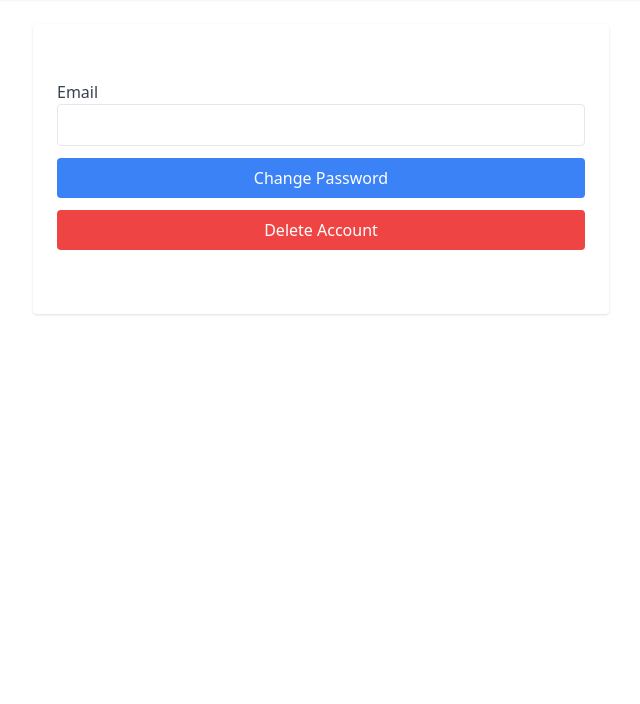
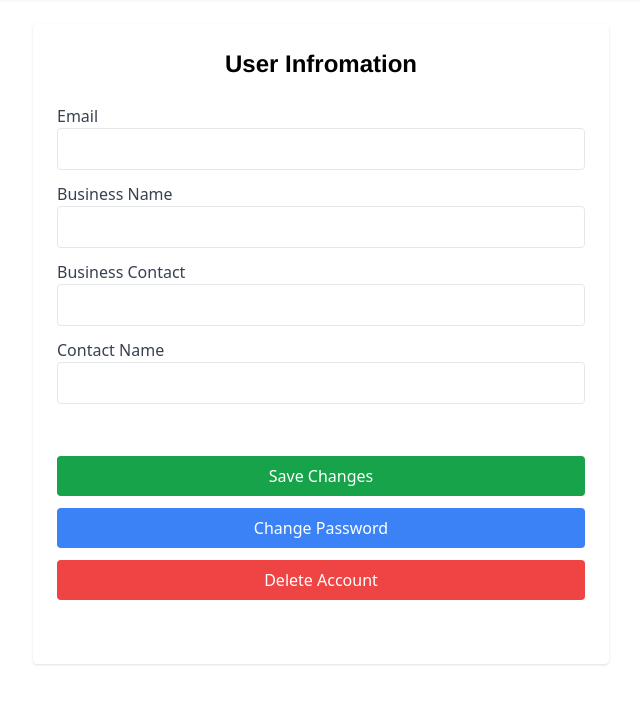
Before and after one commit to abhisheksakibanda/mite-counter, a Django app: template growlivapp/templates/growlivapp/profile.html in a window 1280 px wide. Shown: the part 50-754 px from the top of the page, without its empty margins (319-959 px from the left). Run offline with Django 5.2, Linux system fonts and the light colour scheme; the template is opened without the code that fills it, so the values that code supplies are empty; some libraries are stand-ins or nearby versions.

Commit message:
profile page

```diff
--- a/growlivapp/templates/growlivapp/profile.html
+++ b/growlivapp/templates/growlivapp/profile.html
@@ -12,13 +12,32 @@
 {% block body_block %}
     <main class="p-6 flex-grow">
         <div class="max-w-xl mx-auto">
+            {#        here will be the code for the information#}
             <div class="bg-white p-6 shadow rounded">
-                <div class="flex flex-col items-center pb-10">
-                    <h2 class="text-xl font-semibold mb-2">{{ business.business_name }}</h2>
-                    <div class="text-gray-700 mb-6">{{ business.contact_person_name }}</div>
+                <h1 class="text-2xl font-bold text-center mb-6" style="font-family: Lucinda Grande, Lucinda Sans Unicode, Helvetica, Arial, Verdana, sans-serif">User Infromation</h1>
+                <div class="w-full mb-3">
+                    <label class="text-gray-700">Email</label>
+                    <input type="email" value="{{ business.email }}" readonly class="w-full p-2 border rounded">
+                </div>
+                <div class="w-full mb-3">
+                    <label class="text-gray-700">Business Name</label>
+                    <input type="email" value="{{ business.business_name }}" readonly class="w-full p-2 border rounded">
+                </div>
+                <div class="w-full mb-3">
+                    <label class="text-gray-700">Business Contact</label>
+                    <input type="email" value="{{ business.business_phone }}" readonly
+                           class="w-full p-2 border rounded">
+                </div>
+                <div class="w-full mb-3">
+                    <label class="text-gray-700">Contact Name</label>
+                    <input type="email" value="{{ business.contact_person_name }}" readonly
+                           class="w-full p-2 border rounded">
+                </div>
+                <div class="flex flex-col items-center pb-10" style="padding-top: 40px">
                     <div class="w-full mb-3">
-                        <label class="text-gray-700">Email</label>
-                        <input type="email" value="{{ business.email }}" readonly class="w-full p-2 border rounded">
+                        <a href="{% url 'growlivapp:change_password' %}"
+                           class="w-full text-center block bg-green-600 text-white p-2 rounded hover:bg-green-800">Save
+                            Changes</a>
                     </div>
                     <div class="w-full mb-3">
                         <a href="{% url 'growlivapp:change_password' %}"
```
